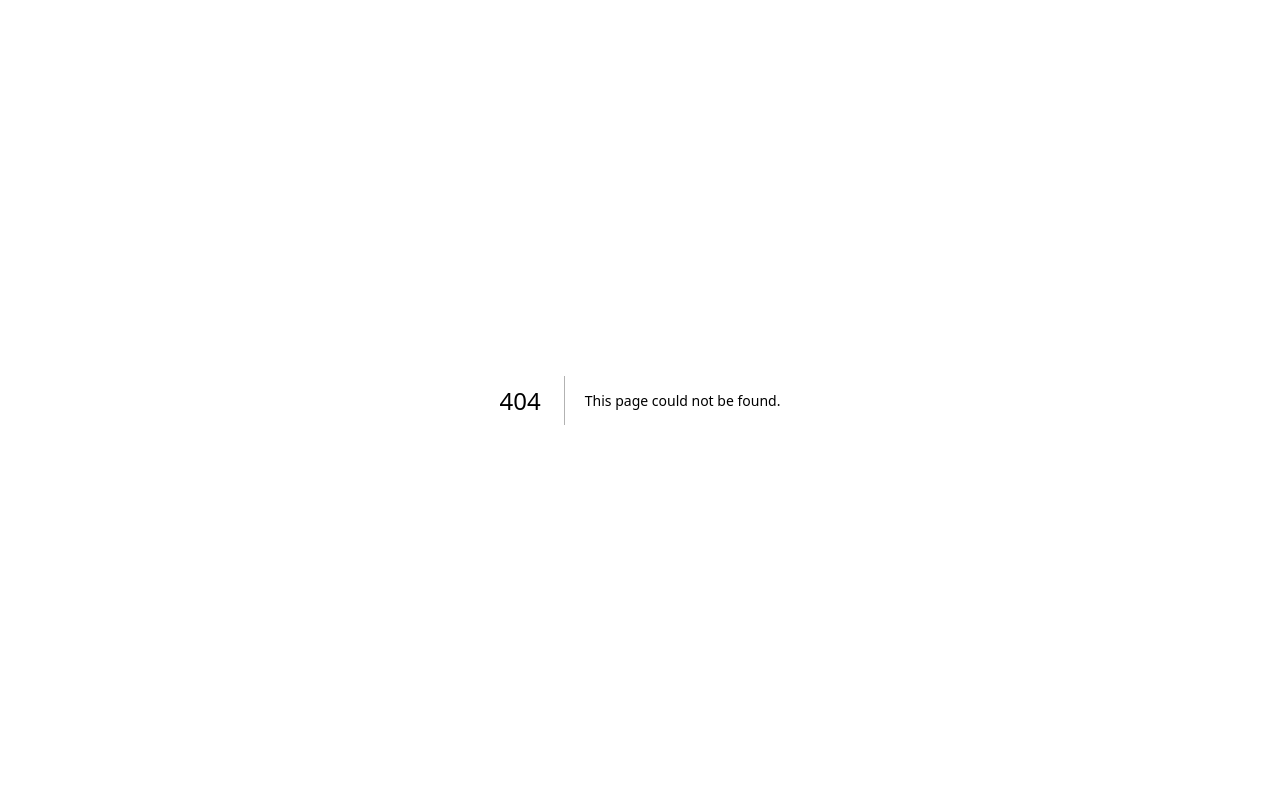
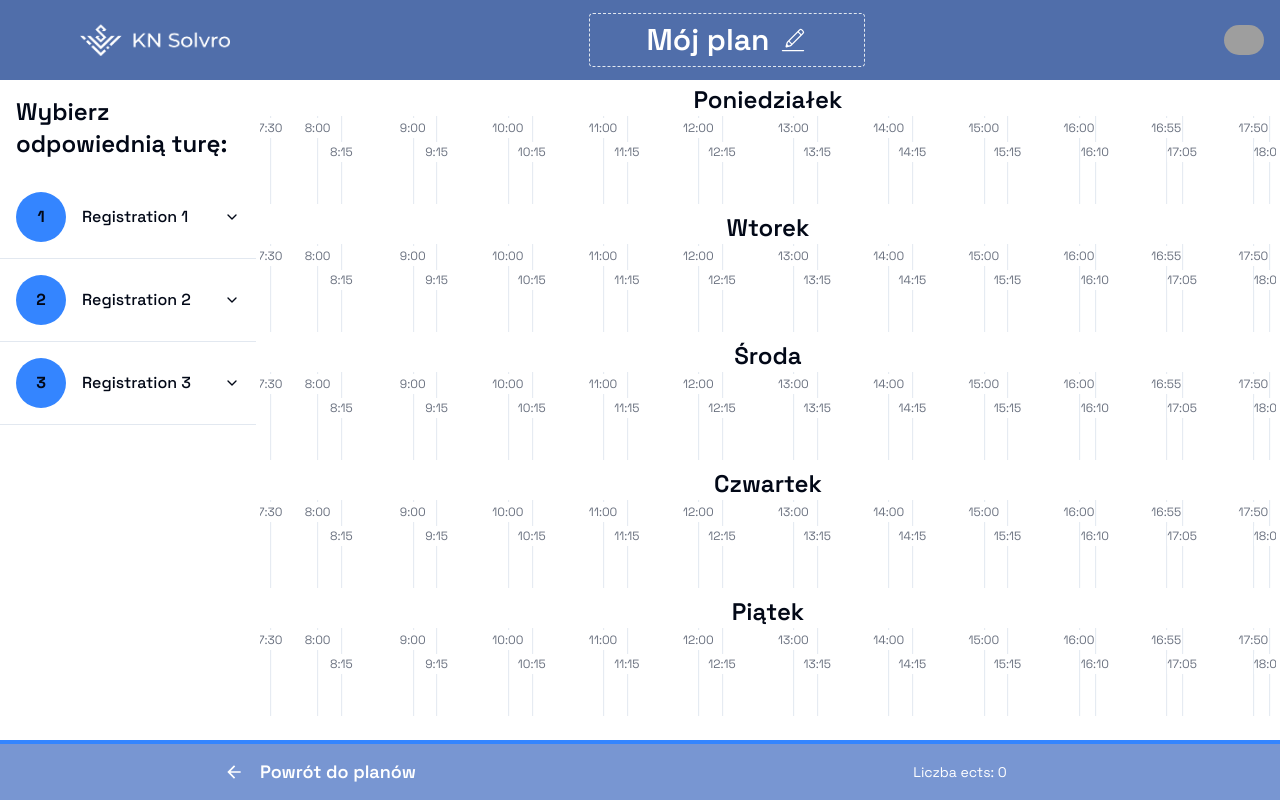
Before and after one commit to Solvro/web-planer, a Next.js app: page /createplan/1 in a window 1280 px wide. Before the commit this address had no page. Built offline with nearby package versions, Linux system fonts and the light colour scheme; grey boxes are pictures that could not be loaded.

Commit message:
feat: add saving to local storage

```diff
--- a/package.json
+++ b/package.json
@@ -12,7 +12,7 @@
     "format:check": "prettier --check .",
     "knip": "knip",
     "typecheck": "tsc",
-    "prepare": "husky install"
+    "prepare": "husky"
   },
   "dependencies": {
     "@radix-ui/react-accordion": "^1.2.0",
@@ -26,6 +26,7 @@
     "clsx": "^2.1.1",
     "fetch-cookie": "^3.0.1",
     "framer-motion": "^11.3.28",
+    "jotai": "^2.9.3",
     "lucide-react": "^0.426.0",
     "next": "14.2.3",
     "oauth-1.0a": "^2.2.6",
--- a/src/components/plan.tsx
+++ b/src/components/plan.tsx
@@ -1,12 +1,14 @@
+import Link from "next/link";
 import React from "react";
 
-export const Plan = ({ name }: { name: string }) => {
+export const Plan = ({ id, name }: { id: number; name: string }) => {
   return (
-    <button className="bg-white p-4 shadow-lg rounded-lg w-[200px] h-[200px] text-left">
+    <Link
+      href={`createplan/${id}`}
+      className="bg-white p-4 shadow-lg rounded-lg w-[200px] h-[200px] text-left"
+    >
       <div className="font-semibold text-xl">{name}</div>
-      <div className="mt-2 text-gray-600">
-        Kliknij w plan, aby wyświetlić szczegóły
-      </div>
-    </button>
+      <div className="mt-2 text-gray-600">Kliknij w plan, aby wyświetlić szczegóły</div>
+    </Link>
   );
 };
--- a/src/pages/createplan.tsx
+++ b/src/pages/createplan/[id].tsx
@@ -1,6 +1,8 @@
+import { useAtom } from "jotai";
+import { atomFamily, atomWithStorage } from "jotai/utils";
+import type { GetServerSideProps, InferGetServerSidePropsType } from "next";
 import Image from "next/image";
 import Link from "next/link";
-import { useState } from "react";
 import { CiEdit } from "react-icons/ci";
 import { IoMdArrowBack } from "react-icons/io";
 
@@ -215,29 +217,57 @@ export interface ExtendedGroup extends ClassBlockProps {
   isChecked: boolean;
 }
 
-const CreatePlan = () => {
-  const [courses, setCourses] = useState<ExtendedCourse[]>(
-    mockCourses.map((mockCourse) => ({ ...mockCourse, isChecked: false })),
-  );
-  const [groups, setGroups] = useState<ExtendedGroup[]>(
-    mockGroups.map((mockGroup) => ({ ...mockGroup, isChecked: false })),
-  );
+const planFamily = atomFamily(
+  ({ id }: { id: number }) =>
+    atomWithStorage(`${id}-plan`, {
+      id,
+      courses: mockCourses.map((mockCourse) => ({
+        ...mockCourse,
+        isChecked: false,
+      })),
+      groups: mockGroups.map((mockGroup) => ({
+        ...mockGroup,
+        isChecked: false,
+      })),
+    }),
+  (a, b) => a.id === b.id,
+);
+
+// eslint-disable-next-line @typescript-eslint/require-await
+export const getServerSideProps = (async (context) => {
+  const { id } = context.query;
+  if (typeof id !== "string") {
+    throw new Error(`Invalid id ${id?.toString()}`);
+  }
+  const planId = parseInt(id);
+
+  return { props: { planId } };
+}) satisfies GetServerSideProps<{ planId: number }>;
+
+const CreatePlan = ({
+  planId,
+}: InferGetServerSidePropsType<typeof getServerSideProps>) => {
+  const [plan, setPlan] = useAtom(planFamily({ id: planId }));
+
   const checkCourse = (id: string) => {
-    setCourses(
-      courses.map((course) =>
+    setPlan({
+      ...plan,
+      courses: plan.courses.map((course) =>
         course.name === id
           ? { ...course, isChecked: !course.isChecked }
           : course,
       ),
-    );
+    });
   };
   const checkGroup = (id: string) => {
-    setGroups(
-      groups.map((group) =>
+    setPlan({
+      ...plan,
+      groups: plan.groups.map((group) =>
         group.group === id ? { ...group, isChecked: !group.isChecked } : group,
       ),
-    );
+    });
   };
+
   return (
     <div className="flex flex-col min-h-screen overflow-x-hidden">
       {/* <Navbar /> */}
@@ -264,20 +294,20 @@ const CreatePlan = () => {
       <div className="flex-grow min-[1200px]:grid min-[1200px]:grid-cols-[1fr_4fr] border-b-primary border-b-4">
         <SelectGroups
           registrations={registrations}
-          courses={courses}
+          courses={plan.courses}
           checkCourse={checkCourse}
         />
         <ScheduleTest
           schedule={mondaySchedule}
-          courses={courses}
-          groups={groups}
+          courses={plan.courses}
+          groups={plan.groups}
           onClick={checkGroup}
         />
       </div>
 
       <div className="flex flex-row items-center justify-between bg-mainbutton3 text-white h-32 sm:h-14 text-sm sm:text-lg">
         <Link
-          href="plans"
+          href="/plans"
           className="h-32 sm:h-14 flex items-center justify-center gap-2 sm:gap-4 px-2 sm:px-32 py-2 hover:bg-solvroshadow cursor-pointer w-1/2 transition-all hover:shadow-lg font-semibold"
         >
           <IoMdArrowBack size={20} className="block" />
@@ -287,12 +317,13 @@ const CreatePlan = () => {
         <div className="flex-grow flex items-center justify-center text-sm text-center">
           <span>
             Liczba ects:{" "}
-            {groups.reduce(
+            {plan.groups.reduce(
               (acc, curr) =>
                 acc +
                 (curr.isChecked
-                  ? (courses.find((course) => course.name === curr.courseName)
-                      ?.ects ?? 0)
+                  ? (plan.courses.find(
+                      (course) => course.name === curr.courseName,
+                    )?.ects ?? 0)
                   : 0),
               0,
             )}
--- a/src/pages/plans.tsx
+++ b/src/pages/plans.tsx
@@ -1,22 +1,27 @@
+import { useAtom } from "jotai";
+import { atomWithStorage } from "jotai/utils";
 import Image from "next/image";
 import Link from "next/link";
-import React, { useState } from "react";
+import { useRouter } from "next/router";
 import { IoMdArrowBack } from "react-icons/io";
 
 import { Plan } from "@/components/plan";
 
+const plansAtom = atomWithStorage<
+  Array<{ id: number; name: string }> | never[]
+>("plansIds", []);
+
 const Plans = () => {
-  const [plans, setPlans] = useState([
-    { id: 1, name: "Plan domyślny - poniedziałek" },
-    { id: 2, name: "Plan domyślny - wolna środa" },
-  ]);
+  const [plans, setPlans] = useAtom(plansAtom);
+  const router = useRouter();
 
   const addNewPlan = () => {
     const newPlan = {
-      id: Date.now(),
+      id: plans.length + 1,
       name: `Nowy plan - ${plans.length + 1}`,
     };
     setPlans([...plans, newPlan]);
+    void router.push(`/createplan/${plans.length + 1}`);
   };
 
   return (
@@ -48,15 +53,14 @@ const Plans = () => {
       <main className="flex-grow">
         <div className="container bg-gray-200 rounded p-4 mx-auto flex flex-col h-[calc(100vh-128px)]">
           <div className="flex flex-wrap gap-4 overflow-y-auto">
-            <Link
+            <button
               onClick={addNewPlan}
-              href="createplan"
               className="border-dashed border-2 border-gray-400 rounded-lg flex justify-center items-center p-4 h-[200px] w-[200px] shadow-xl"
             >
               <span>Dodaj nowy plan</span>
-            </Link>
+            </button>
             {plans.map((plan) => (
-              <Plan key={plan.id} name={plan.name} />
+              <Plan key={plan.id} id={plan.id} name={plan.name} />
             ))}
           </div>
         </div>
```
Also changed, not shown: 2 other files (tests, documents, lock files or other folders).
